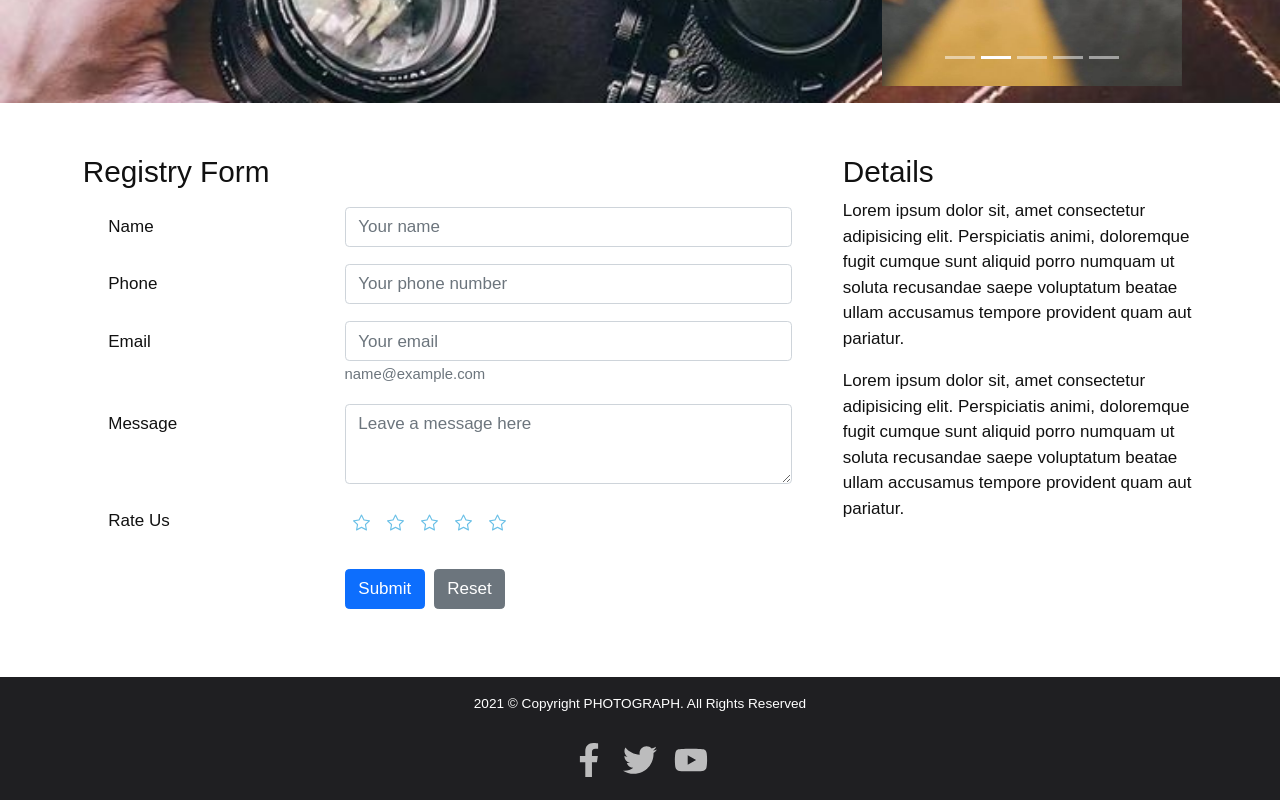
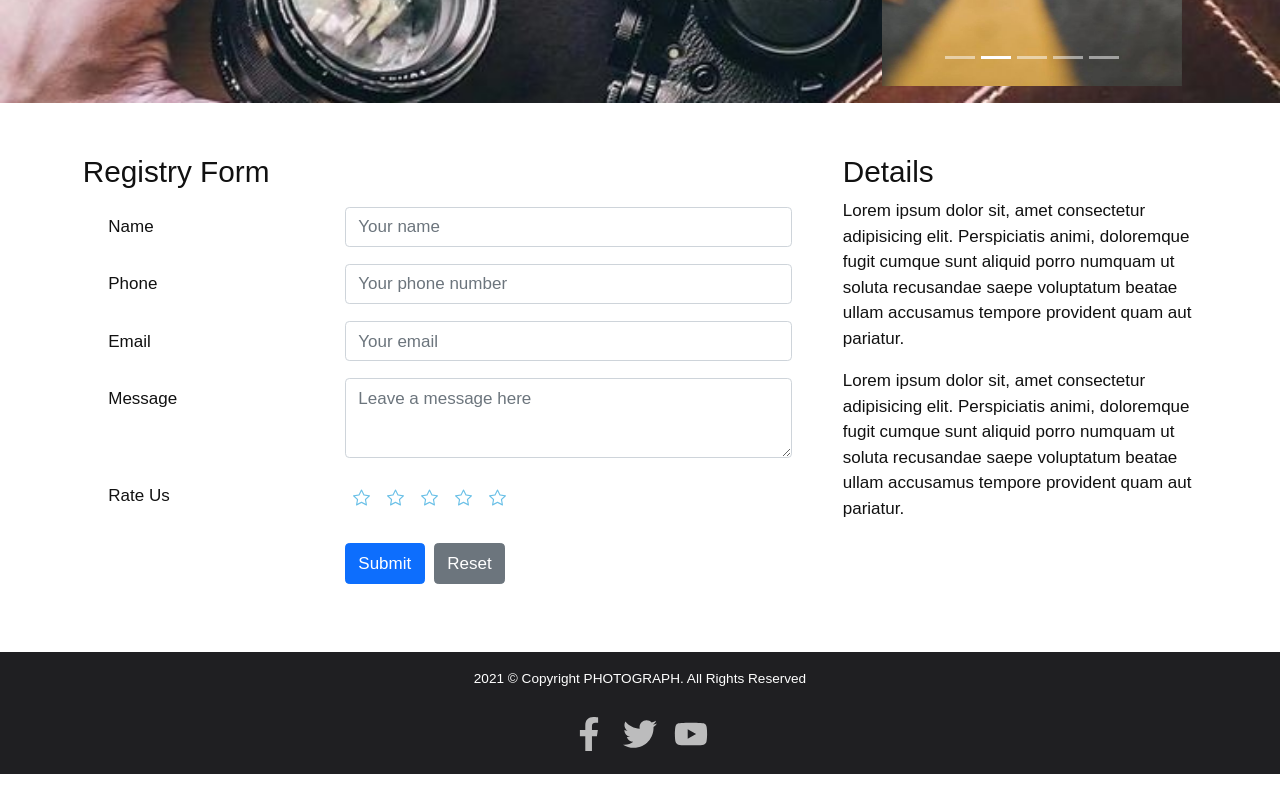
Before and after one commit to ElizabethCF01/react-practices, a React (Create React App) app: page /main in a window 1280 px wide. Shown: the part 697-1497 px from the top of the page. After the commit the page ends 1471 px from the top, so only its background shows below. Built offline with nearby package versions, Linux system fonts and the light colour scheme.

Commit message:
alert problem!

```diff
--- a/src/components/FormContact.js
+++ b/src/components/FormContact.js
@@ -1,5 +1,4 @@
-import React, { useState, useReducer, useRef } from 'react'
-import axios from 'axios'
+import React, { useReducer, useRef } from 'react'
 
 // Bootstrap components
 import Form from 'react-bootstrap/Form'
@@ -9,6 +8,7 @@ import Col from 'react-bootstrap/Col'
 import Button from 'react-bootstrap/Button'
 import OverlayTrigger from "react-bootstrap/OverlayTrigger"
 import Tooltip from 'react-bootstrap/Tooltip'
+import Alert from 'react-bootstrap/Alert'
 
 import AlertResponse from './AlertResponse'
 import { BsStar, BsStarFill } from 'react-icons/bs'
@@ -18,81 +18,75 @@ import formReducer, { FormState } from './FormReducer'
 
 // Constants
 
-import { RESET_FORM } from './FormReducer'
+import { RESET_FORM, SUBMIT_FORM, CHANGE_STARS_VALUE, CHANGE_RESPONSE_ALERT } from './FormReducer'
 
 const FormContact = () => {
 
     const [state, dispatch] = useReducer(formReducer, new FormState())
 
-    //const [rate, setRate] = useState('')
-    // const [starId, setStarId] = useState(0)
+    const inputRef = useRef()
 
+
+
+    //=====================TOOLTIP==========================
     const tooltip = (help) => {
         return <Tooltip id="tooltip">{help}</Tooltip>
     }
     //const [showtooltip, setShowtooltip] = useState(false);
 
 
-    const [alert, setAlert] = useState({ show: false, variant: '', text: '' })
+    //const [alert, setAlert] = useState({ show: false, variant: '', text: '' })
 
+    //=====================TOOGLE STARS======================
     const stars = (myid) => {
         if (myid <= state.data.calification)
             return <BsStarFill className='star'></BsStarFill>
 
         return <BsStar className='star'></BsStar>
     }
+    //====================SAVE CALIFICATION======================
+    const handleStarClick = (e) => {
+        const id = e.currentTarget.id
 
-    /* const handleStarClick = (e) => {//=========================Clik on Stars===
-         const liStar = e.currentTarget
-         setStarId(liStar.id)
-         setRate(liStar.getAttribute('data-star-value'))
-         setShowtooltip(false)
-     }*/
-    const handleSubmit = (e) => {//=========================Submit===
-        e.preventDefault()
-        if (state.data.calification !== 0) {
-            // state.data.calification = starId
-            console.log(state.data)
-            const data = JSON.stringify(state.data)
-            const url = 'http://localhost:4000/api/messages'
-
-            const headers = {
-                'Accept': 'application/json',
-                'Content-Type': 'application/json'
-            }
-            axios.post(url, data, { headers }).then(res => {
-                setAlert({ show: true, variant: 'success', text: res.data.message })
-            }).catch(err => {
-                console.log(err)
-                setAlert({ show: true, variant: 'danger', text: 'Something was wrong' })
+        dispatch({
+            type: CHANGE_STARS_VALUE,
+            value: id
         })
     }
+
+    //======================ON SUBMIT=========================
+    const handleSubmit = (e) => {
+        e.preventDefault()
+        dispatch({
+            type: SUBMIT_FORM
+        })
     }
-
-    const handleChange = (e) => {//========================= handle Change===
+    //======================ON CHANGE==========================
+    const handleChange = (e) => {
         const input = e.target
         dispatch({
             type: input.name.toUpperCase(),
             value: input.value
         })
     }
-    //const toolh = useRef();
 
     return (
         <div className="registry-form container">
             <Form onSubmit={handleSubmit} onReset={() => dispatch({ type: RESET_FORM })} id='myForm'>
-                <Form.Group as={Row} className="mb-3" /**controlId="name" */>
+                <Form.Group as={Row} className="mb-3">
                     <Form.Label column md={4}>
                         Name
                     </Form.Label>
                     <Col md={8}>
-                        {/* <OverlayTrigger
+                        <OverlayTrigger
                             placement="top"
-                            //show={}
+                            //show={state.tooltips.name !== ''}
                             delay={{ hide: 450, show: 300 }}
-                            overlay={(props) => (<Tooltip {...props}>{state.tooltips.name}</Tooltip>)}
-                        >*/}
+                            overlay={(props) => (<Tooltip {...props}>Only words allowed</Tooltip>)}
+                            trigguer="focus"
+                        >
                             <Form.Control
+                                ref={inputRef}
                                 type="text"
                                 placeholder="Your name"
                                 minLength="2"
@@ -103,7 +97,7 @@ const FormContact = () => {
                                 onChange={handleChange}
                                 isInvalid={state.labels.name === '' ? false : true}
                             />
-                        {/*</OverlayTrigger>*/}
+                        </OverlayTrigger>
                         <Form.Control.Feedback type='invalid'
                             className='helpWarning ml-2'
                             id="NameHelpBlock"
@@ -151,9 +145,12 @@ const FormContact = () => {
                             onChange={handleChange}
                         />
                         <FormControl.Feedback />
-                        <Form.Text id="emailHelpBlock" style={{ color: '#6c757d !important' }}>
-                            name@example.com
-                        </Form.Text>
+                        <Form.Control.Feedback type='invalid'
+                            className='helpWarning ml-2'
+                            id="emailHelpBlock"
+                        >
+                            {state.labels.email}
+                        </Form.Control.Feedback>
                     </Col>
                 </Form.Group>
                 <Form.Group as={Row} className="mb-3" >
@@ -177,28 +174,13 @@ const FormContact = () => {
                         Rate Us
                     </Form.Label>
                     <Col xs={9} md={5}>
-                        <OverlayTrigger placement="top" show={false} overlay={tooltip('Please rate us')}>
+                        <OverlayTrigger placement="top" show={state.tooltips.calification} overlay={tooltip('Please rate us')}>
                             <ul className=" d-flex star-bar mb-3 mt-2">
-                                <li onClick={() => dispatch({
-                                    type: 'STARS',
-                                    value: 1
-                                })} className="mx-2 liStar" id="1">{stars(1)}</li>
-                                <li onClick={() => dispatch({
-                                    type: 'STARS',
-                                    value: 2
-                                })} className="mx-2 liStar" id="2">{stars(2)}</li>
-                                <li onClick={() => dispatch({
-                                    type: 'STARS',
-                                    value: 3
-                                })} className="mx-2 liStar" id="3">{stars(3)}</li>
-                                <li onClick={() => dispatch({
-                                    type: 'STARS',
-                                    value: 4
-                                })} className="mx-2 liStar" id="4">{stars(4)}</li>
-                                <li onClick={() => dispatch({
-                                    type: 'STARS',
-                                    value: 5
-                                })} className="mx-2 liStar" id="5">{stars(5)}</li>
+                                <li onClick={handleStarClick} className="mx-2 liStar" id="1">{stars(1)}</li>
+                                <li onClick={handleStarClick} className="mx-2 liStar" id="2">{stars(2)}</li>
+                                <li onClick={handleStarClick} className="mx-2 liStar" id="3">{stars(3)}</li>
+                                <li onClick={handleStarClick} className="mx-2 liStar" id="4">{stars(4)}</li>
+                                <li onClick={handleStarClick} className="mx-2 liStar" id="5">{stars(5)}</li>
                             </ul>
                         </OverlayTrigger>
                     </Col>
@@ -213,9 +195,15 @@ const FormContact = () => {
                     </Col>
                 </Form.Group>
             </Form>
-            {alert.show &&
-                <AlertResponse alertR={alert} setAlertR={setAlert}></AlertResponse>
-            }
+
+
+            <Alert variant={state.alert.variant} show={state.alert.show} onClose={() => dispatch({ type: CHANGE_RESPONSE_ALERT })} dismissible>
+                <Alert.Heading>{state.alert.text}</Alert.Heading>
+                <p>
+                    Lorem ipsum dolorsit amet
+                </p>
+            </Alert>
+
         </div >
     )
 }
--- a/src/components/FormReducer.js
+++ b/src/components/FormReducer.js
@@ -1,3 +1,5 @@
+import axios from 'axios'
+
 export const RESET_FORM = 'RESET'
 export const CHANGE_NAME_VALUE = 'NAME'
 export const CHANGE_PHONE_VALUE = 'PHONE'
@@ -5,6 +7,7 @@ export const CHANGE_EMAIL_VALUE = 'EMAIL'
 export const CHANGE_MESSAGE_VALUE = 'MESSAGE'
 export const CHANGE_STARS_VALUE = 'STARS'
 export const SUBMIT_FORM = 'SUBMIT'
+export const CHANGE_RESPONSE_ALERT = 'ALERT'
 
 const rates = ['', 'DREADFUL', 'BAD', 'MEDIUM', 'GOOD', 'GRATE']
 
@@ -17,7 +20,85 @@ class FormData {
     this.message = ''
     this.calification = 0
   }
+  nameOnlyLetters(state, value = '') {
+    const regex = /^[a-zA-Z ]+$/
+    const helpType = 'Only words allowed'
+
+    if (value.match(regex) === null && value.length !== 0) {
+      //state.labels.name = helpType
+      state.tooltips.name = helpType
+      return false
+    }
+    state.tooltips.name = ''
+    return true
+  }
+
+  nameMinValue = (state, value = '') => {
+    const minlenght = 'Please lengthen this text to 2 charaters or more'
+    if (value.length < 2 && value.length !== 0) {
+      state.labels.name = minlenght
+      return false
+    }
+    state.labels.name = ''
+    return true
+  }
+
+  phoneMinValue = (state, value) => {
+    const minlenght = 'Please lengthen this text to 6 charaters or more'
+    if (value.length < 6 && value.length !== 0) {
+      state.labels.phone = minlenght
+      return false
+    }
+    state.labels.phone = ''
+    return true
+  }
+
+  phoneOnlyNumbers = (state, value) => {
+    const regex = /^[0-9]+$/
+    const helpType = 'Only digits allowed'
+
+    if (value.match(regex) === null && value.length !== 0) {
+      state.labels.phone = helpType
+      value = value.replace(/[^0-9 ]+/g, '')
+      return false
+    }
+    return true
+  }
+  validateEmail = (state, value) => {
+    const regex = /^[a-z0-9!#$%&'*+/=?^_`{|}~-]+(?:\.[a-z0-9!#$%&'*+/=?^_`{|}~-]+)*@(?:[a-z0-9](?:[a-z0-9-]*[a-z0-9])?\.)+[a-z0-9](?:[a-z0-9-]*[a-z0-9])?$/
+    const helpType = 'Invalid email'
+
+    if (value.match(regex) === null && value.length !== 0) {
+      state.labels.email = helpType
+      return false
+    }
+    state.labels.email = ''
+    return true
+  }
+  submitData(state) {
+    console.log(state.data)
+    let variant = ''
+    let text = ''
+    const data = JSON.stringify(state.data)
+    const url = 'http://localhost:4000/api/messages'
+
+    const headers = {
+      'Accept': 'application/json',
+      'Content-Type': 'application/json'
+    }
+    axios.post(url, data, { headers }).then(res => {
+      console.log('OK')
+      //variant = 'success'
+      //text = res.data.message
+    }).catch(err => {
+      console.log(err)
+      //variant = 'danger'
+      //text = 'Oh snap! You got an error!'
+    })
+    state.alert.show = true
+  }
 }
+
 class FormLabels {
   constructor() {
     this.name = ''
@@ -34,7 +115,14 @@ class FormTooltips {
     this.phone = ''
     this.email = ''
     this.message = ''
-    this.calification = ''
+    this.calification = false
+  }
+}
+class FormAlert {
+  constructor() {
+    this.variant = ''
+    this.text = ''
+    this.show = false
   }
 }
 export class FormState {
@@ -42,6 +130,7 @@ export class FormState {
     this.data = new FormData()
     this.labels = new FormLabels()
     this.tooltips = new FormTooltips()
+    this.alert = new FormAlert()
   }
 }
 
@@ -49,18 +138,19 @@ export class FormState {
 const formReducer = (state, action) => {
   switch (action.type) {
     case CHANGE_NAME_VALUE:
-      nameMinValue(state, action.value)
-      if (nameOnlyLetters(state, action.value)) {
+      state.data.nameMinValue(state, action.value)
+      if (state.data.nameOnlyLetters(state, action.value)) {
         state.data.name = action.value
       }
       return { ...state }
     case CHANGE_PHONE_VALUE:
-      phoneMinValue(state, action.value)
-      if (phoneOnlyNumbers(state, action.value)) {
+      state.data.phoneMinValue(state, action.value)
+      if (state.data.phoneOnlyNumbers(state, action.value)) {
         state.data.phone = action.value
       }
       return { ...state }
     case CHANGE_EMAIL_VALUE:
+      state.data.validateEmail(state, action.value)
       state.data.email = action.value
       return { ...state }
     case CHANGE_MESSAGE_VALUE:
@@ -69,6 +159,21 @@ const formReducer = (state, action) => {
     case CHANGE_STARS_VALUE:
       state.data.calification = action.value
       state.labels.calification = rates[action.value]
+      state.tooltips.calification = false
+      return { ...state }
+    case CHANGE_RESPONSE_ALERT:
+      if (state.alert.variant === 'success') {
+        return new FormState()
+      }
+      state.alert.show = false
+      return { ...state }
+    case SUBMIT_FORM:
+      if (state.data.calification !== 0) {
+        state.data.submitData(state)
+      } else {
+        state.tooltips.calification = true
+        console.log('o algo hiciste mal eliza')
+      }
       return { ...state }
     case RESET_FORM:
       return new FormState()
@@ -76,62 +181,5 @@ const formReducer = (state, action) => {
       return { ...state }
   }
 }
-const nameOnlyLetters = (state, value = '') => {
-  const regex = /^[a-zA-Z ]+$/
-  const helpType = 'Only words allowed'
-
-  if (value.match(regex) === null && value.length !== 0) {
-    //state.labels.name = helpType
-    state.tooltips.name = helpType
-    return false
-  }
-  state.tooltips.name = ''
-  return true
-}
-
-const nameMinValue = (state, value = '') => {
-  const minlenght = 'Please lengthen this text to 2 charaters or more'
-  if (value.length < 2 && value.length !== 0) {
-    state.labels.name = minlenght
-    return false
-  }
-  state.labels.name = ''
-  return true
-}
-
-const phoneMinValue = (state, value) => {
-  const minlenght = 'Please lengthen this text to 6 charaters or more'
-  if (value.length < 6 && value.length !== 0) {
-    state.labels.phone = minlenght
-    return false
-  }
-  state.labels.phone = ''
-  return true
-}
-
-const phoneOnlyNumbers = (state, value) => {
-  const regex = /^[0-9]+$/
-  const helpType = 'Only digits allowed'
-
-  if (value.match(regex) === null && value.length !== 0) {
-    state.labels.phone = helpType
-    value = value.replace(/[^0-9 ]+/g, '')
-    return false
-  }
-  state.labels.phone = ''
-  return true
-}
-
-const validateEmail = (state, value) => {
-  const regex = /^[a-z0-9!#$%&'*+/=?^_`{|}~-]+(?:\.[a-z0-9!#$%&'*+/=?^_`{|}~-]+)*@(?:[a-z0-9](?:[a-z0-9-]*[a-z0-9])?\.)+[a-z0-9](?:[a-z0-9-]*[a-z0-9])?$/
-  const helpType = 'Invalid email'
-
-  if (value.match(regex) === null && value.length !== 0) {
-    state.labels.email = helpType
-    return false
-  }
-  state.labels.email = helpType
-  return true
-}
 
 export default formReducer
```
Lines whose indentation alone changed are shown as unchanged.
